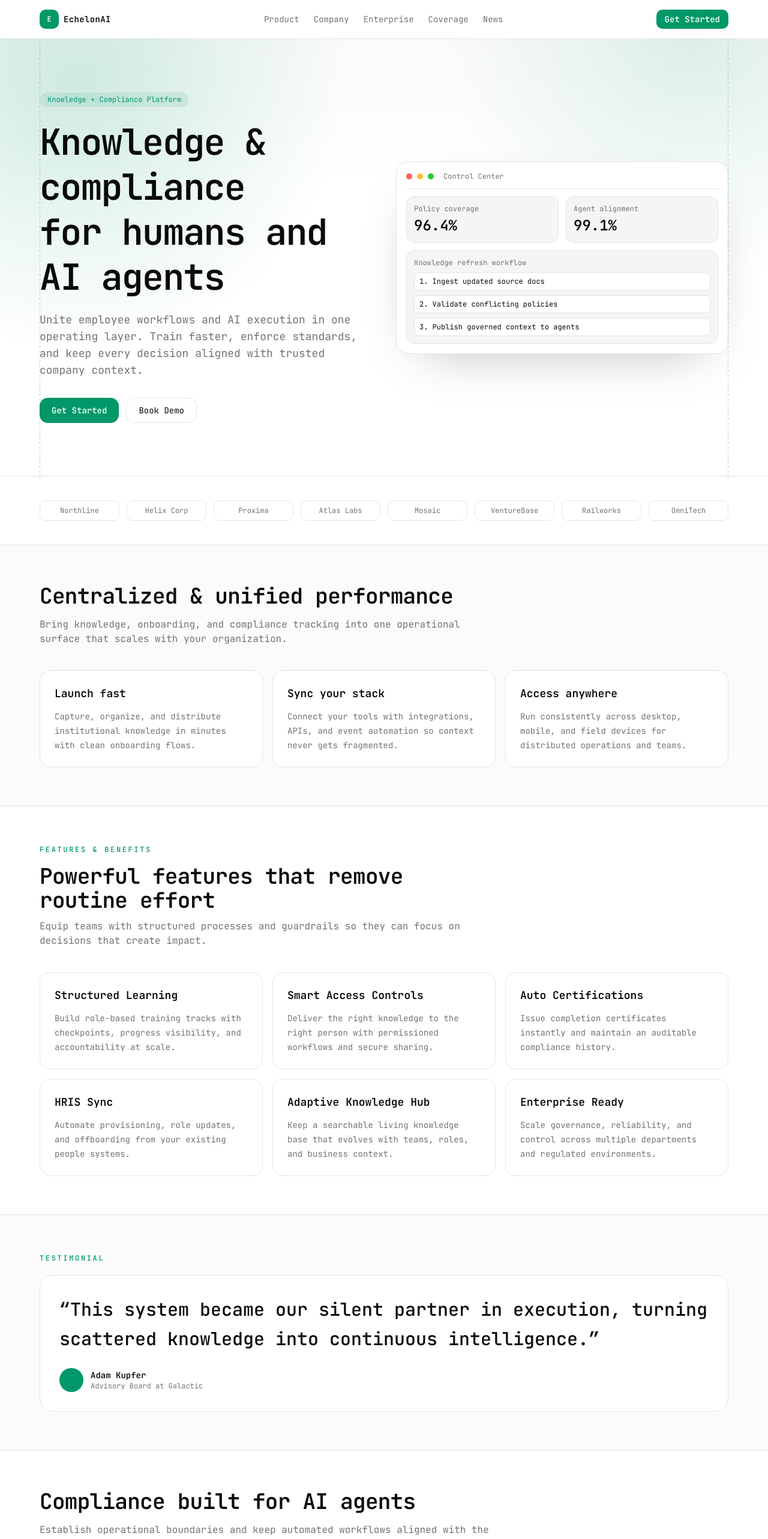
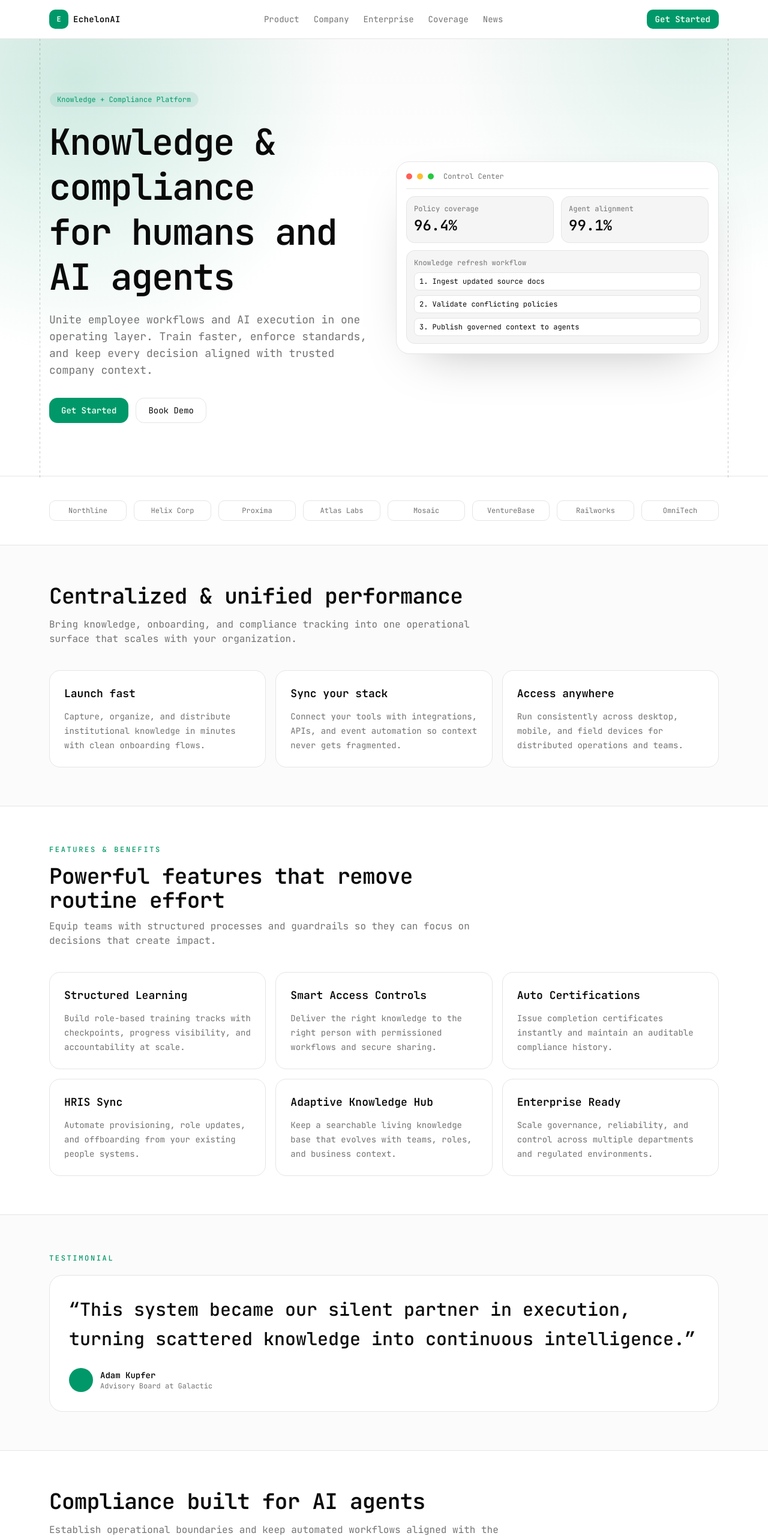
Before and after one commit to API-Kit-com/api-kit, a Next.js app: page /page3 in a window 1280 px wide. Shown: the top 2565 px of the page at 60% size. Built offline with nearby package versions, Linux system fonts and the light colour scheme.

Commit message:
refactor: increase page3 content spacing from side rails

```diff
--- a/app/page3/page.tsx
+++ b/app/page3/page.tsx
@@ -104,7 +104,7 @@ export default function Page3() {
   return (
     <div className="min-h-screen bg-background text-foreground">
       <header className="sticky top-0 z-40 border-b border-border bg-background/95 backdrop-blur-xl">
-        <div className="mx-auto flex h-16 max-w-[1180px] items-center justify-between px-4">
+        <div className="mx-auto flex h-16 max-w-[1180px] items-center justify-between px-6 sm:px-8">
           <Link href="/" className="flex items-center gap-2">
             <span className="grid h-8 w-8 place-items-center rounded-lg bg-primary text-xs font-bold text-primary-foreground">
               E
@@ -130,7 +130,7 @@ export default function Page3() {
         <section className="relative overflow-hidden border-b border-border">
           <div className="pointer-events-none absolute inset-0 bg-[radial-gradient(circle_at_10%_10%,oklch(0.60_0.13_163_/_0.18),transparent_34%),radial-gradient(circle_at_90%_0%,oklch(0.60_0.13_163_/_0.12),transparent_30%),linear-gradient(to_bottom,rgba(0,0,0,0.02),transparent_35%)]" />
 
-          <div className="relative mx-auto grid max-w-[1180px] items-center gap-10 px-4 py-16 md:grid-cols-2 md:py-22">
+          <div className="relative mx-auto grid max-w-[1180px] items-center gap-10 px-6 py-16 sm:px-8 md:grid-cols-2 md:py-22">
             <div>
               <p className="inline-flex items-center rounded-full border border-border bg-primary/10 px-3 py-1 text-xs text-primary">
                 Knowledge + Compliance Platform
@@ -186,7 +186,7 @@ export default function Page3() {
           </div>
         </section>
 
-        <section className="mx-auto max-w-[1180px] px-4 py-10">
+        <section className="mx-auto max-w-[1180px] px-6 py-10 sm:px-8">
           <div className="grid grid-cols-2 gap-3 sm:grid-cols-4 md:grid-cols-8">
             {partnerLogos.map((brand) => (
               <div key={brand} className="rounded-lg border border-border bg-card px-3 py-2 text-center text-xs text-muted-foreground">
@@ -197,7 +197,7 @@ export default function Page3() {
         </section>
 
         <section className="border-y border-border bg-muted/40">
-          <div className="mx-auto max-w-[1180px] px-4 py-16">
+          <div className="mx-auto max-w-[1180px] px-6 py-16 sm:px-8">
             <div className="mb-10 max-w-3xl">
               <h2 className="text-3xl font-semibold tracking-[-0.02em] sm:text-4xl">Centralized & unified performance</h2>
               <p className="mt-4 text-muted-foreground">
@@ -217,7 +217,7 @@ export default function Page3() {
           </div>
         </section>
 
-        <section className="mx-auto max-w-[1180px] px-4 py-16">
+        <section className="mx-auto max-w-[1180px] px-6 py-16 sm:px-8">
           <p className="text-xs font-medium uppercase tracking-[0.22em] text-primary">Features & Benefits</p>
           <div className="mb-10 mt-4 max-w-3xl">
             <h2 className="text-3xl font-semibold tracking-[-0.02em] sm:text-4xl">
@@ -239,7 +239,7 @@ export default function Page3() {
         </section>
 
         <section className="border-y border-border bg-muted/40">
-          <div className="mx-auto max-w-[1180px] px-4 py-16">
+          <div className="mx-auto max-w-[1180px] px-6 py-16 sm:px-8">
             <p className="text-xs font-medium uppercase tracking-[0.22em] text-primary">Testimonial</p>
             <article className="mt-5 rounded-3xl border border-border bg-card p-8">
               <p className="text-2xl font-medium leading-relaxed sm:text-3xl">
@@ -257,7 +257,7 @@ export default function Page3() {
           </div>
         </section>
 
-        <section className="mx-auto max-w-[1180px] px-4 py-16">
+        <section className="mx-auto max-w-[1180px] px-6 py-16 sm:px-8">
           <div className="mb-10 max-w-3xl">
             <h2 className="text-3xl font-semibold tracking-[-0.02em] sm:text-4xl">Compliance built for AI agents</h2>
             <p className="mt-4 text-muted-foreground">
@@ -318,7 +318,7 @@ export default function Page3() {
         </section>
 
         <section className="border-y border-border bg-muted/40">
-          <div className="mx-auto max-w-[1180px] px-4 py-16">
+          <div className="mx-auto max-w-[1180px] px-6 py-16 sm:px-8">
             <div className="mb-8 max-w-3xl">
               <h2 className="text-3xl font-semibold tracking-[-0.02em] sm:text-4xl">Frequently asked questions</h2>
               <p className="mt-3 text-muted-foreground">Most teams ask these before rollout.</p>
@@ -343,7 +343,7 @@ export default function Page3() {
           </div>
         </section>
 
-        <section className="mx-auto max-w-[1180px] px-4 py-18">
+        <section className="mx-auto max-w-[1180px] px-6 py-18 sm:px-8">
           <div className="rounded-3xl border border-border bg-gradient-to-br from-primary/20 via-primary/10 to-background p-8 sm:p-12">
             <h2 className="text-3xl font-semibold tracking-[-0.02em] sm:text-5xl">
               Try Echelon-style intelligence
@@ -367,7 +367,7 @@ export default function Page3() {
       </main>
 
       <footer className="border-t border-border bg-background">
-        <div className="mx-auto max-w-[1180px] px-4 py-10">
+        <div className="mx-auto max-w-[1180px] px-6 py-10 sm:px-8">
           <div className="grid gap-10 md:grid-cols-[1.4fr_1fr_1fr]">
             <div>
               <div className="flex items-center gap-2">
```
